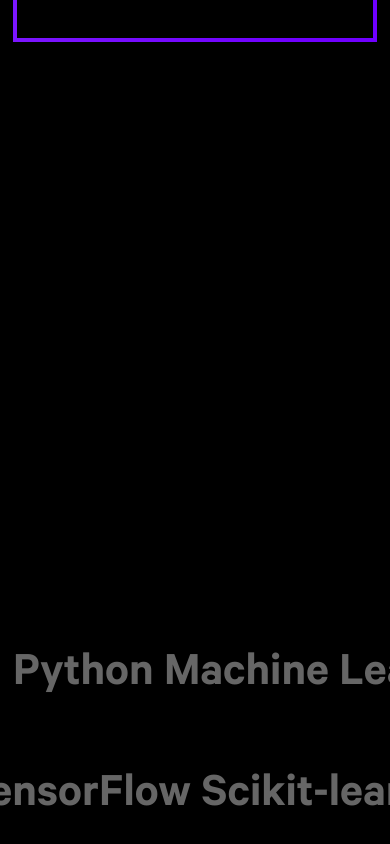
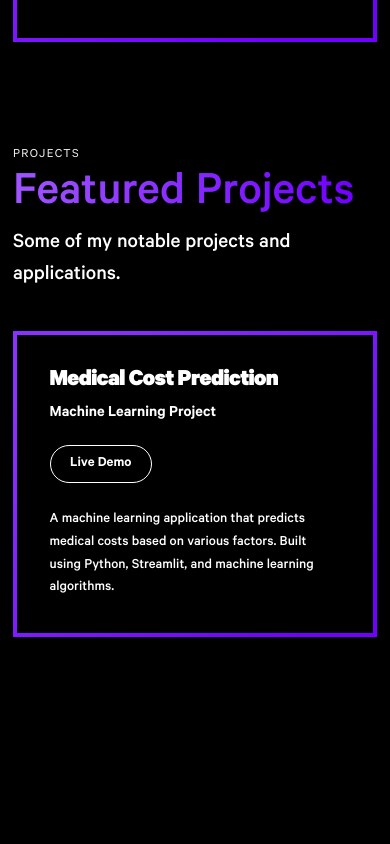
Before and after one commit to shamlal-12/Sham-Portfolio, a Next.js app: page / in a window 390 px wide. Shown: the part 8764-9608 px from the top of the page. Built offline with nearby package versions, Linux system fonts and the light colour scheme; no server answers; what bad-words would draw is missing.

Commit message:
Links added in Conatants Projects

```diff
--- a/components/Work/Work.js
+++ b/components/Work/Work.js
@@ -154,6 +154,45 @@ const Work = () => {
               </div>
             </div>
           </div>
+
+          {/* Projects Section */}
+          <div className="mt-32" id="projects">
+            <div className="flex flex-col">
+              <p className="uppercase tracking-widest text-gray-light-1">
+                PROJECTS
+              </p>
+              <h1 className="text-6xl mt-2 font-medium text-gradient w-fit">
+                Featured Projects
+              </h1>
+              <h2 className="text-[1.65rem] font-medium md:max-w-lg w-full mt-2">
+                Some of my notable projects and applications. {" "}
+              </h2>
+            </div>
+            <div className="mt-12 space-y-6">
+              <div className="transform hover:scale-[1.02] transition-all duration-300">
+                <div className="bg-gradient-to-br from-indigo-500/30 via-purple-700/20 to-indigo-900/30 border-4 border-transparent rounded-3xl p-10 shadow-2xl hover:shadow-indigo-500/40 group relative overflow-hidden" style={{borderImage: 'linear-gradient(135deg, #8B31FF 10%, #7000ff 90%) 1'}}>
+                  <div className="flex flex-col md:flex-row justify-between items-start md:items-center gap-6">
+                    <div>
+                      <a href="https://medical-cost-predictions.streamlit.app/" target="_blank" rel="noopener noreferrer" className="text-3xl font-extrabold font-sans text-white group-hover:text-indigo-300 transition-colors duration-300 tracking-tight hover:underline">
+                        Medical Cost Prediction
+                      </a>
+                      <p className="text-indigo-300 mt-2 font-semibold text-xl font-sans">Machine Learning Project</p>
+                    </div>
+                    <div className="flex flex-col items-end">
+                      <span className="text-gray-200 bg-indigo-900/60 px-6 py-2 rounded-full text-lg font-semibold font-sans border border-indigo-400/30">
+                        Live Demo
+                      </span>
+                    </div>
+                  </div>
+                  <div className="mt-8">
+                    <p className="text-gray-200 group-hover:text-white text-lg font-medium font-sans transition-colors duration-300">
+                      A machine learning application that predicts medical costs based on various factors. Built using Python, Streamlit, and machine learning algorithms.
+                    </p>
+                  </div>
+                </div>
+              </div>
+            </div>
+          </div>
         </div>
       </div>
     </section>
--- a/constants.js
+++ b/constants.js
@@ -156,7 +156,7 @@ export const PROJECTS = [
     description:
       "Streamlit-based app for instant insurance cost estimates using ML, improving healthcare analytics.",
     gradient: ["#FFB703", "#FB8500"],
-    url: "https://github.com/shamlal-12/Medical-Cost-Prediction",
+    url: "https://sham-portfolio-jet.vercel.app/",
     tech: ["ML", "Python"],
   },
 ];
```
